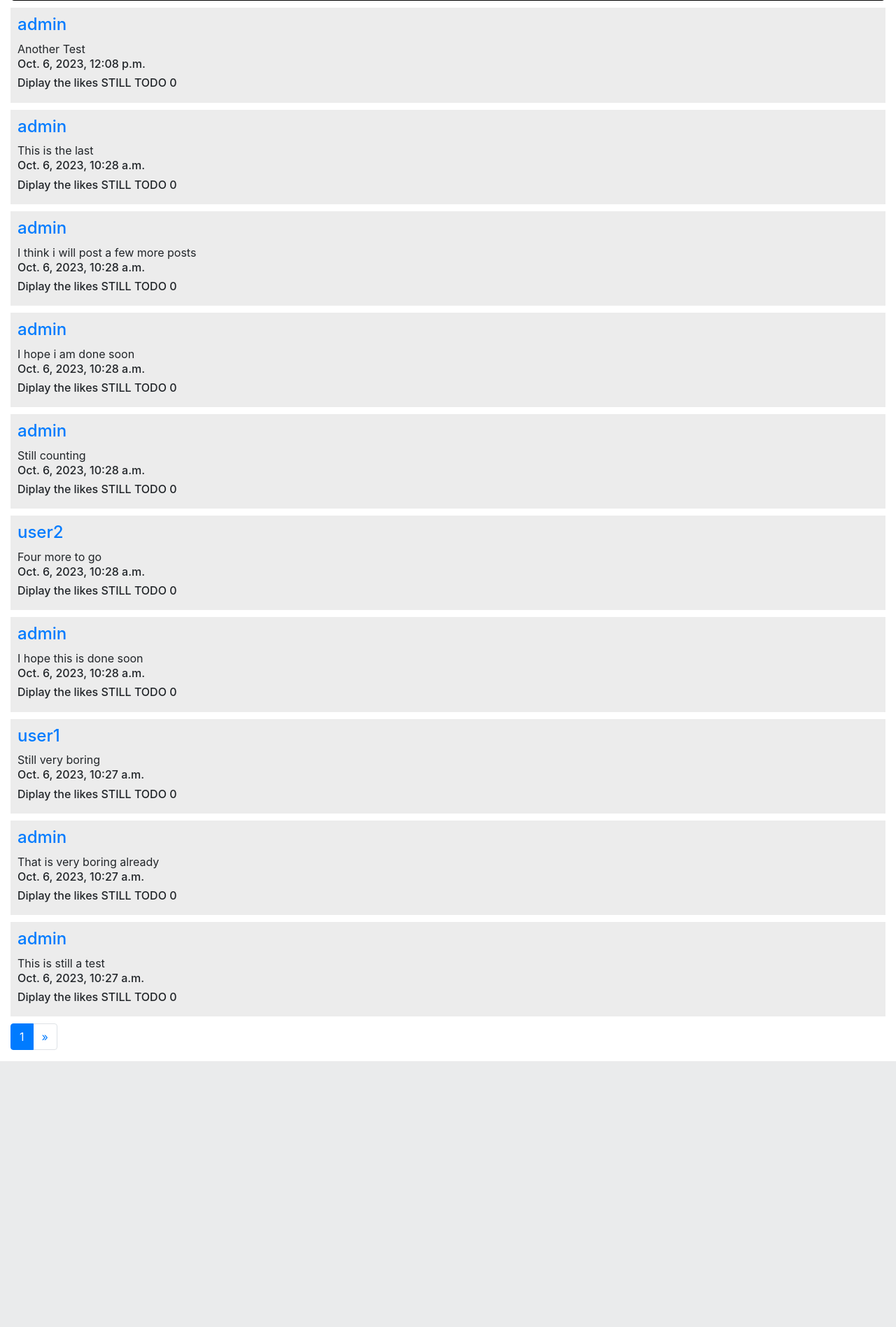
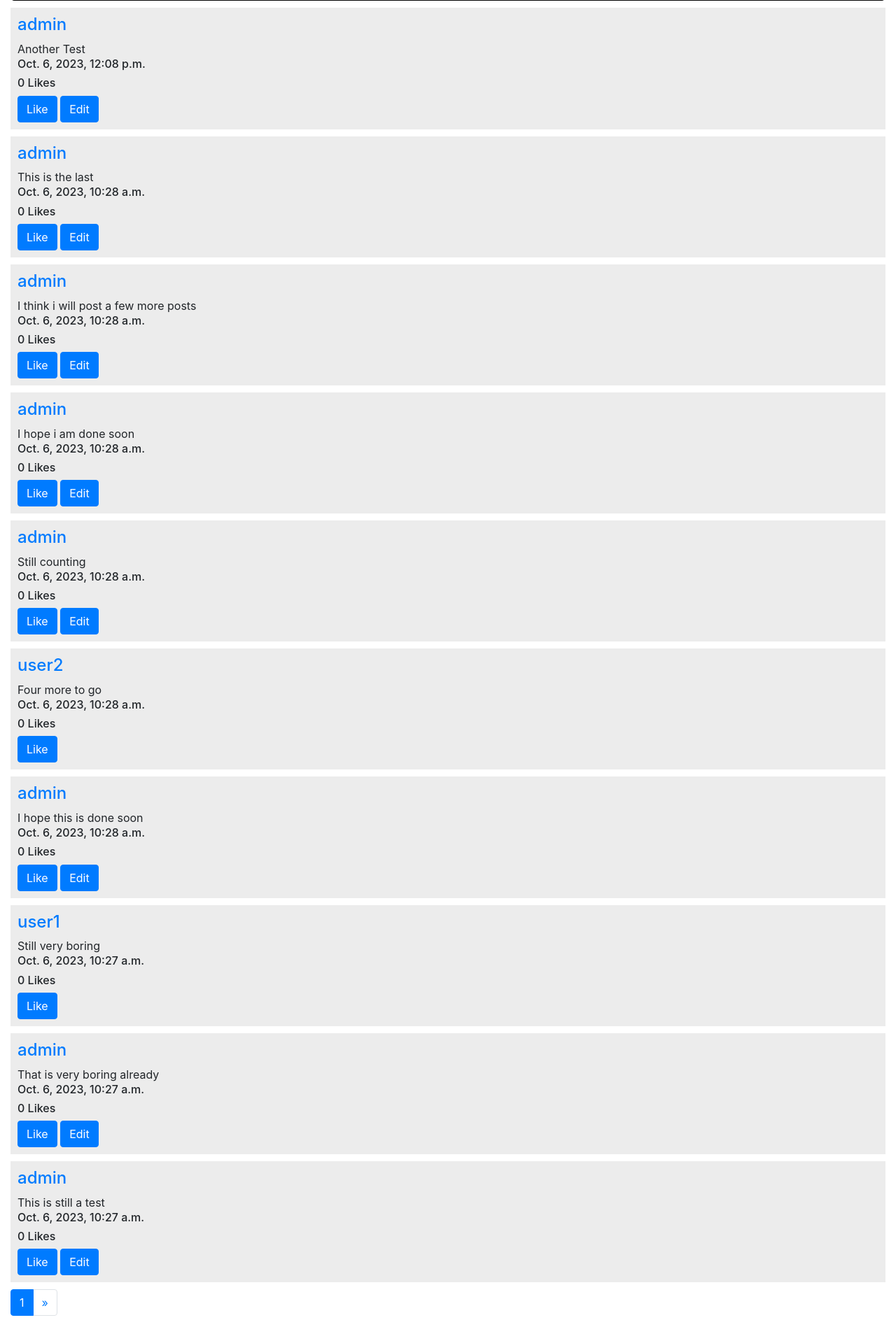
Before and after one commit to constantin-boerescu/Project-4-Network-CS50w, a Django app: page / in a window 1280 px wide. Shown: the part 310-2207 px from the top of the page at 70% size. Before the commit the page ends 1827 px from the top, so only its background shows below. Run offline with Django 3.2, Linux system fonts and the light colour scheme; a user stored in the database is signed in; data comes from the database, SQL or seed files in the repository; both versions use the stored data as it was after the commit; some libraries are stand-ins or nearby versions.

Commit message:
Made like/unlike TODO FIX UNLIKE AT REFRESH

```diff
--- a/network/templates/network/index.html
+++ b/network/templates/network/index.html
@@ -1,6 +1,61 @@
 {% extends "network/layout.html" %}
 
 {% block body %}
+    <script>
+    function getCSRFToken() {
+        const csrfCookieName = 'csrftoken';
+        const cookies = document.cookie.split(';');
+        for (let i = 0; i < cookies.length; i++) {
+            const cookie = cookies[i].trim();
+            if (cookie.startsWith(csrfCookieName + '=')) {
+                return cookie.substring(csrfCookieName.length + 1);
+            }
+        }
+        return null;
+}
+
+        // Like/Umlike a post
+        function likePost(post_id){
+            console.log(post_id)
+            fetch(`/like_post/${post_id}`, {
+                method: 'POST',
+                headers: {
+                    'Content-Type': 'application/json',
+                    'X-CSRFToken': getCSRFToken(),
+                },
+                credentials: 'same-origin',
+            })
+            .then(response => response.json())
+            .then(data => {
+                const likeCount = document.getElementById(`like-count-${post_id}`)
+                likeCount.innerText = `${data.like_count} Likes`;
+                const likeBtn = document.getElementById(`like-btn-${post_id}`)
+
+                // TODO FIX THE UNLIKE AT REFRESH
+                if(data.liked){
+                    likeBtn.textContent = 'Unlike'
+                } else {
+                    likeBtn.textContent = "Like"
+                }
+
+            })
+            .catch(error => {
+                console.error("Error", error);
+            });
+        }
+
+        // Edit a post
+        function editPost(post_id){
+            console.log(`edit ${post_id}`)
+        }
+
+    </script>
+
+
+
+
+
+
 <div class="home_page">
 
     <div class="new_post">
@@ -21,7 +76,27 @@
             <h4><a href = "{% url 'user_profile' post.author.id %}">{{ post.author }}</a></h4>
             {{ post.content }}
             <h6>{{ post.date }}</h6>
-            <h6>Diplay the likes STILL TODO {{ post.likes.count }}</h6>
+
+            <h6 id="like-count-{{ post.id }}">{{ post.likes.count }} Likes</h6>
+
+            <!-- Like/Unlike section -->
+
+            {% if user.is_authenticated %}
+
+            <button class="btn btn-primary" id="like-btn-{{ post.id }}" onclick="likePost({{ post.id }})">Like</button>
+
+            {% endif %}
+
+            <!-- Edit post section -->
+
+            {% if user.is_authenticated %}
+
+                {% if post.author == user %}
+                <button class="btn btn-primary" onclick="editPost({{ post.id }})">Edit</button>
+                {% endif %}
+            {% endif %}
+
+
         </div>
         {% endfor %}
 
--- a/network/urls.py
+++ b/network/urls.py
@@ -11,7 +11,7 @@ urlpatterns = [
     path("user/<int:user_id>", views.user_profile, name="user_profile"),
     path("togglefollow/<int:user_id>/<str:action>", views.togglefollow, name="togglefollow"),
     path("following_page", views.following_page, name="following_page"),
-
+    path('like_post/<int:post_id>', views.like_post, name='like_post'),
 
 
 ]
--- a/network/views.py
+++ b/network/views.py
@@ -6,10 +6,24 @@ from django.urls import reverse
 from django.core.paginator import Paginator
 # Test
 from django.db import models
+from django.http import JsonResponse
+from django.contrib.auth.decorators import login_required
 # Test
 from .models import User, Post, Like, Following
 from .forms import PostForm
 
+@login_required
+def like_post(request, post_id):
+    post=Post.objects.get(pk=post_id)
+    current_user = request.user
+
+    if current_user in post.likes.all():
+        post.likes.remove(current_user)
+        liked = False
+    else:
+        post.likes.add(current_user)
+        liked = True
+    return JsonResponse({'liked': liked, 'like_count':post.likes.count()})
 
 
 def following_page(request):
@@ -22,13 +36,9 @@ def following_page(request):
     post_of_followed_users = Post.objects.filter(author__in=followed_users)
 
     # display 10 post per page
-
     paginator = Paginator(post_of_followed_users, 10)
     page_number = request.GET.get('page')
     page_obj = paginator.get_page(page_number)
-
-
-
 
     return render(request, 'network/following_page.html',{
         "page_obj": page_obj
@@ -88,8 +98,6 @@ def user_profile(request, user_id):
         "is_following":is_following,
     })
 
-
-
 def index(request):
     '''Diplays all post and let the user createa anoter post'''
 
@@ -117,6 +125,15 @@ def index(request):
     else:
         # displays the form
         post_form = PostForm()
+
+        '''TEST LIKE SECTION TODO'''
+
+
+
+
+        ''' END OF THE TEST'''
+
+
 
         # get all the posts
         all_posts = Post.objects.annotate(like_count=models.Count('likes')).order_by('-pk')
```
Also changed, not shown: db.sqlite3.
